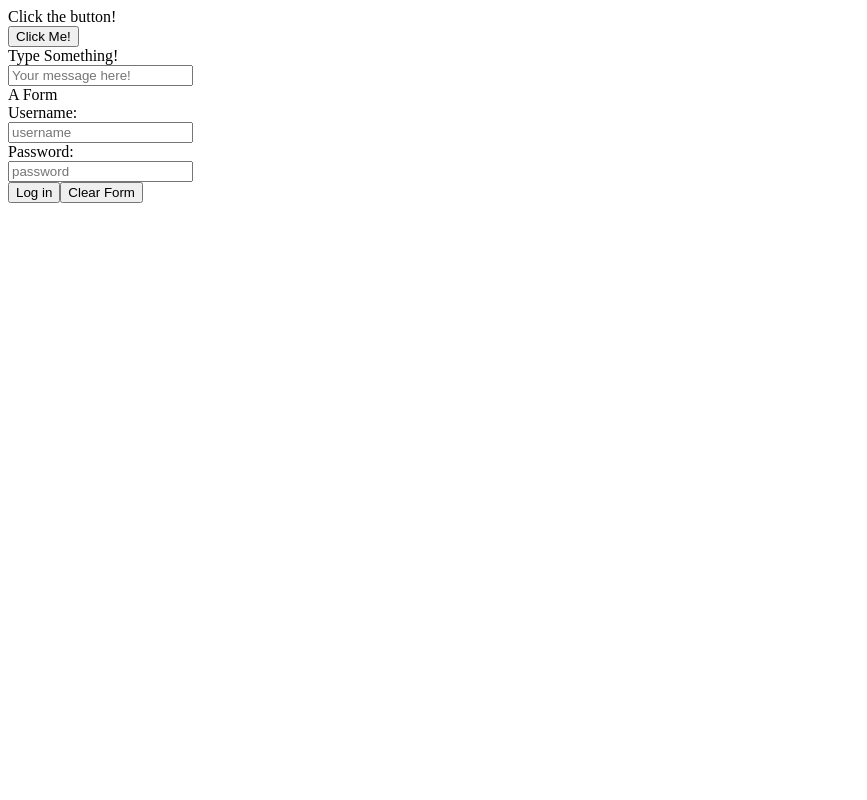
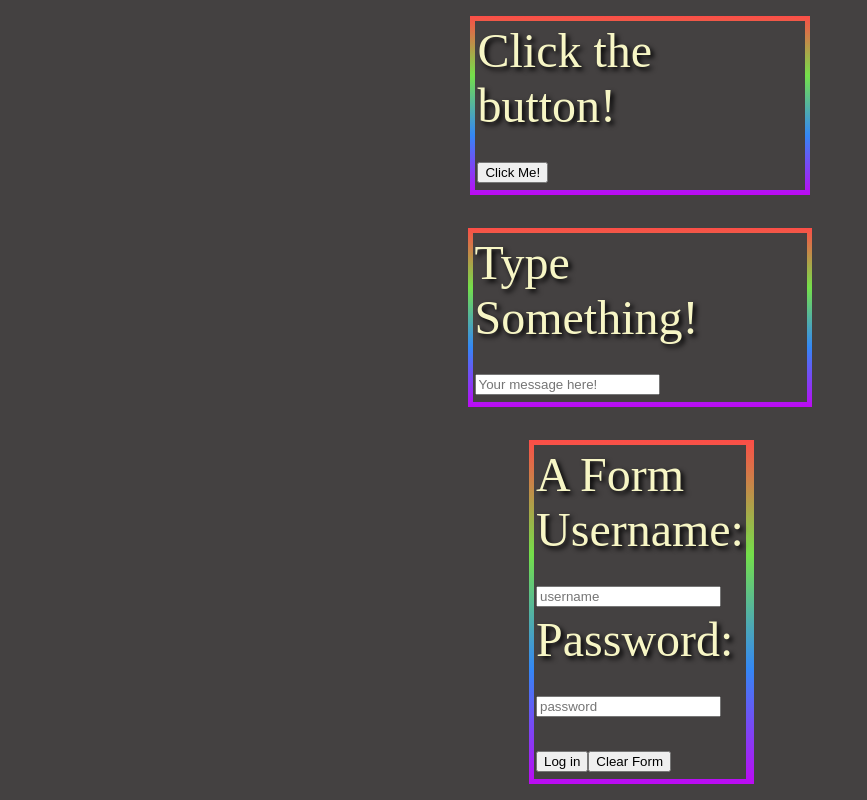
Before and after one commit to awrmurphy/CPAN113Lab7, a plain HTML site: page index.html in a window 1280 px wide. Shown: the whole page, without its empty margins (0-867 px from the left). Drawn offline with Linux system fonts and the light colour scheme.

Commit message:
Added css styling and tweaks to html

```diff
--- a/index.html
+++ b/index.html
@@ -9,14 +9,19 @@
 </head>
 <body>
     <section name="buttonHome" id="buttonHome">
+        <div class="gradientBox"><div class="content">
         <label for="testButton">Click the button!</label><br>
         <button name="testButton" id="testButton">Click Me!</button>
+        </div></div>
     </section>
     <section name="inputHome" id="inputHome">
+        <div class="gradientBox"><div class="content">
         <label for="input1">Type Something!</label><br>
         <input type="text" name="input1" id="input1" placeholder="Your message here!">
+        </div></div>
     </section>
     <section name="formHome" id="formHome">
+        <div class="gradientBox"><div class="content">
         <label for="form1">A Form</label>
         <form action="#" name="form1" id="form1">
             <label for="user">Username:</label><br>
@@ -25,6 +30,7 @@
             <input type="password" name="pass" id="pass" placeholder="password"><br>
             <button type="submit">Log in</button><button type="reset">Clear Form</button>
         </form>
+        </div></div>
     </section>
 </body>
 </html>
--- a/style.css
+++ b/style.css
@@ -0,0 +1,33 @@
+:root{
+--backgroundColour:#444141 ;
+--fontColour:#f7f6c5;
+background-color: var(--backgroundColour);
+color: var(--fontColour);
+font-size: 48px;
+}
+label{
+    text-shadow:3px 3px 5px black;
+}
+body {
+  height: 100vh;
+  margin: 0;
+  display: grid;
+  place-items: center;
+  width: 100%;
+}
+
+.gradientBox{
+    display: flex;
+    align-items: center;
+    width: 97%;
+    margin: auto;
+    position:relative;
+    background:linear-gradient(to bottom,#fc4d47,#74df4a,#3487f5,#bd0af3) 0 100%;
+    padding: 5px;
+}
+
+.content{
+    background: var(--backgroundColour);
+    color: var(--fontColour);
+    padding: 2px;
+}
```
